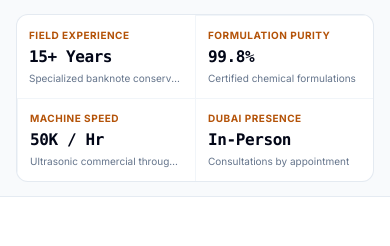
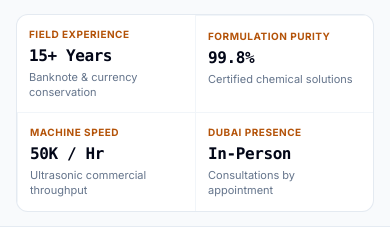
Before and after one commit to Rityxtech/Dubaistreet-elegance, a React (Vite) app: page / in a window 390 px wide. Shown: the part 466-712 px from the top of the page. Built offline with nearby package versions, Linux system fonts and the light colour scheme; grey boxes are pictures that could not be loaded.

Commit message:
fix(mobile): format credibility descriptions to fit cleanly in exactly 2 lines without truncation

```diff
--- a/src/pages/HomePage.jsx
+++ b/src/pages/HomePage.jsx
@@ -322,8 +322,8 @@ export default function HomePage() {
               <div className="text-base sm:text-3xl font-black text-slate-950 font-mono tracking-tight mt-0.5 sm:mt-1">
                 15+ Years
               </div>
-              <p className="text-[10px] sm:text-xs text-slate-500 mt-0.5 truncate sm:whitespace-normal">
-                Specialized banknote conservation
+              <p className="text-[11px] sm:text-xs text-slate-500 mt-0.5 leading-snug min-h-[28px] sm:min-h-0">
+                Banknote & currency conservation
               </p>
             </div>
 
@@ -335,8 +335,8 @@ export default function HomePage() {
               <div className="text-base sm:text-3xl font-black text-slate-950 font-mono tracking-tight mt-0.5 sm:mt-1">
                 99.8%
               </div>
-              <p className="text-[10px] sm:text-xs text-slate-500 mt-0.5 truncate sm:whitespace-normal">
-                Certified chemical formulations
+              <p className="text-[11px] sm:text-xs text-slate-500 mt-0.5 leading-snug min-h-[28px] sm:min-h-0">
+                Certified chemical solutions
               </p>
             </div>
 
@@ -348,7 +348,7 @@ export default function HomePage() {
               <div className="text-base sm:text-3xl font-black text-slate-950 font-mono tracking-tight mt-0.5 sm:mt-1">
                 50K / Hr
               </div>
-              <p className="text-[10px] sm:text-xs text-slate-500 mt-0.5 truncate sm:whitespace-normal">
+              <p className="text-[11px] sm:text-xs text-slate-500 mt-0.5 leading-snug min-h-[28px] sm:min-h-0">
                 Ultrasonic commercial throughput
               </p>
             </div>
@@ -361,7 +361,7 @@ export default function HomePage() {
               <div className="text-base sm:text-3xl font-black text-slate-950 font-mono tracking-tight mt-0.5 sm:mt-1">
                 In-Person
               </div>
-              <p className="text-[10px] sm:text-xs text-slate-500 mt-0.5 truncate sm:whitespace-normal">
+              <p className="text-[11px] sm:text-xs text-slate-500 mt-0.5 leading-snug min-h-[28px] sm:min-h-0">
                 Consultations by appointment
               </p>
             </div>
```
